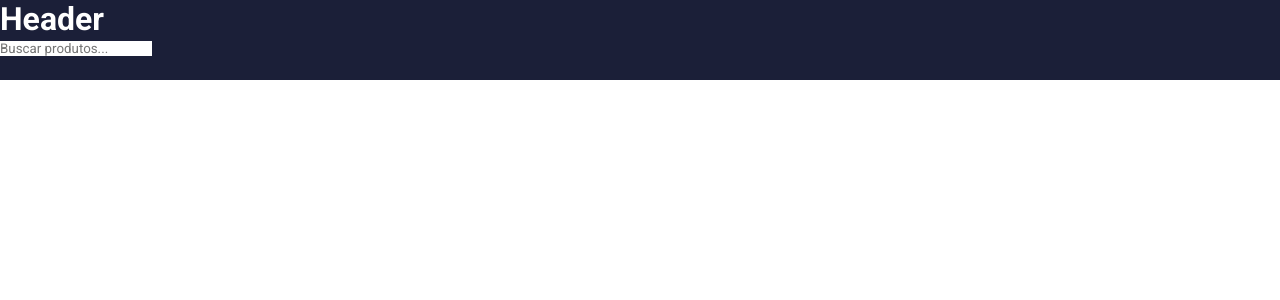
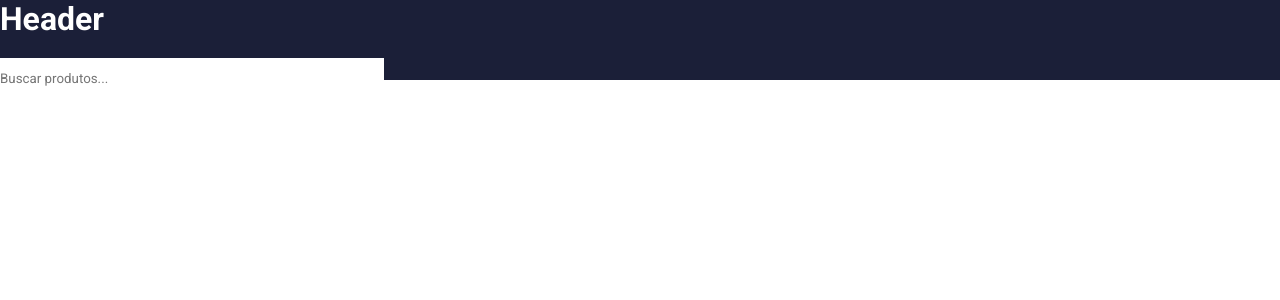
Before and after one commit to gesse-carlos/prisma-ecommerce, a React (Vite) app: page / in a window 1280 px wide. Shown: the top 300 px of the page. Built offline with nearby package versions, Linux system fonts and the light colour scheme.

Commit message:
i separated input component for create any input type in the same file

```diff
--- a/src/components/Input/index.tsx
+++ b/src/components/Input/index.tsx
@@ -1,11 +1,13 @@
-import React, { InputHTMLAttributes } from 'react';
+import React from 'react';
 
 import { IInputProps } from '../../types/InputProps';
+
+import { ProductSearchInput } from './style';
 
 const SearchInput: React.FC<IInputProps> = (props) => {
   return (
     <div>
-      <input {...props} />
+      <ProductSearchInput {...props} />
     </div>
   );
 };
--- a/src/components/Input/style.ts
+++ b/src/components/Input/style.ts
@@ -0,0 +1,8 @@
+import styled from "styled-components";
+import { IInputProps } from '../../types/InputProps';
+
+export const ProductSearchInput = styled.input<IInputProps>`
+  width: 30vw;
+  height: 5vh;
+  margin-top: 20px;
+`;
```
